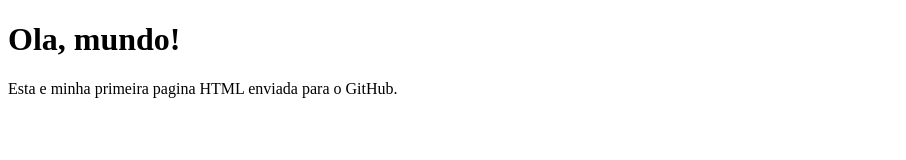
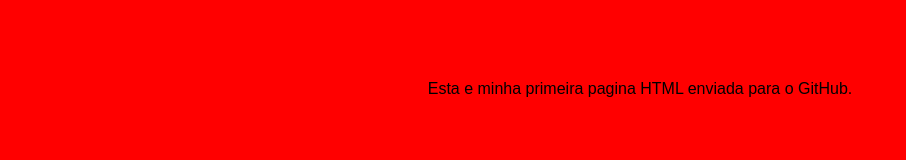
Before and after one commit to g4briel-a11y/atividade-html-css, a plain HTML site: page index.html in a window 1280 px wide. Shown: the whole page, without its empty margins (0-906 px from the left). Drawn offline with Linux system fonts and the light colour scheme.

Commit message:
Adiciona estilo CSS a pagina

```diff
--- a/index.html
+++ b/index.html
@@ -2,6 +2,7 @@
 <html lang="pt-BR">
 
 <head>
+    <link rel="stylesheet" href="style.css">
     <meta charset="UTF-8">
     <title>Minha Primeira Pagina</title>
 </head>
--- /dev/null
+++ b/style.css
@@ -0,0 +1,8 @@
+body {
+ background-color: #ff0000;
+ font-family: Arial, sans-serif;
+ text-align: center;
+}
+h1 {
+ color: rgb(255, 0, 0);
+}
```
